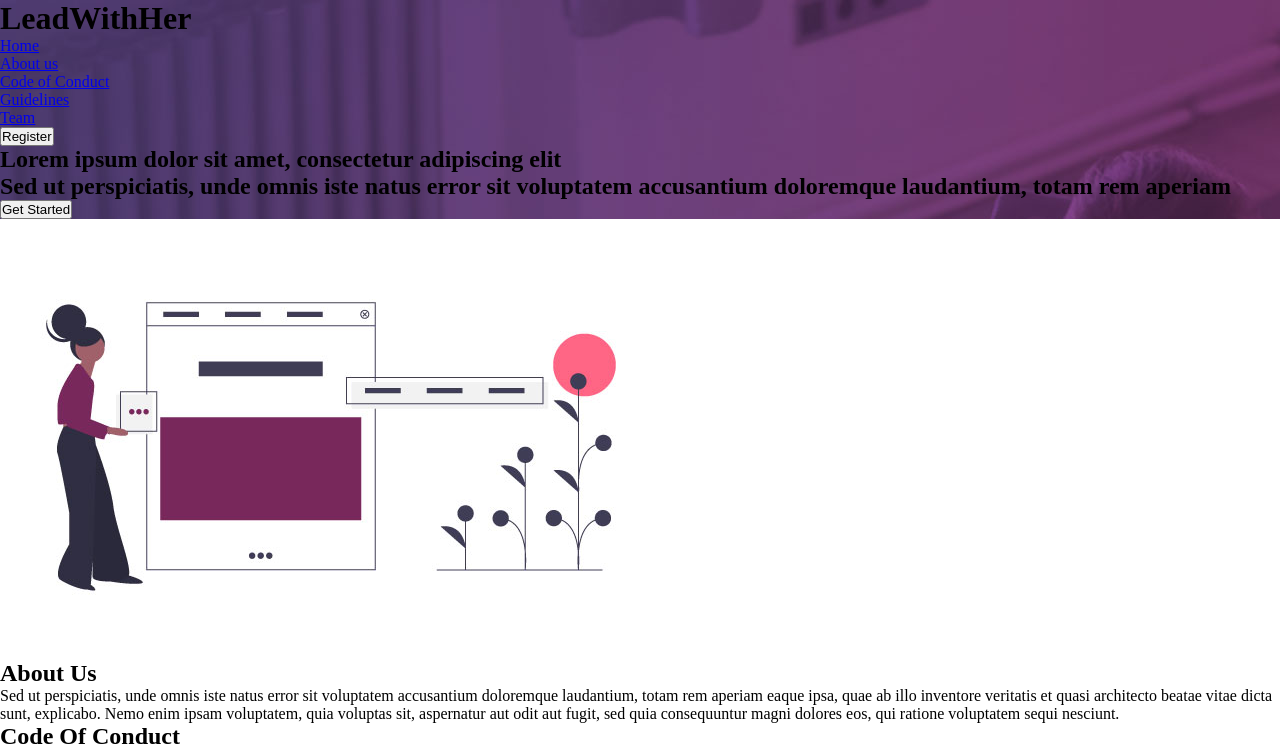
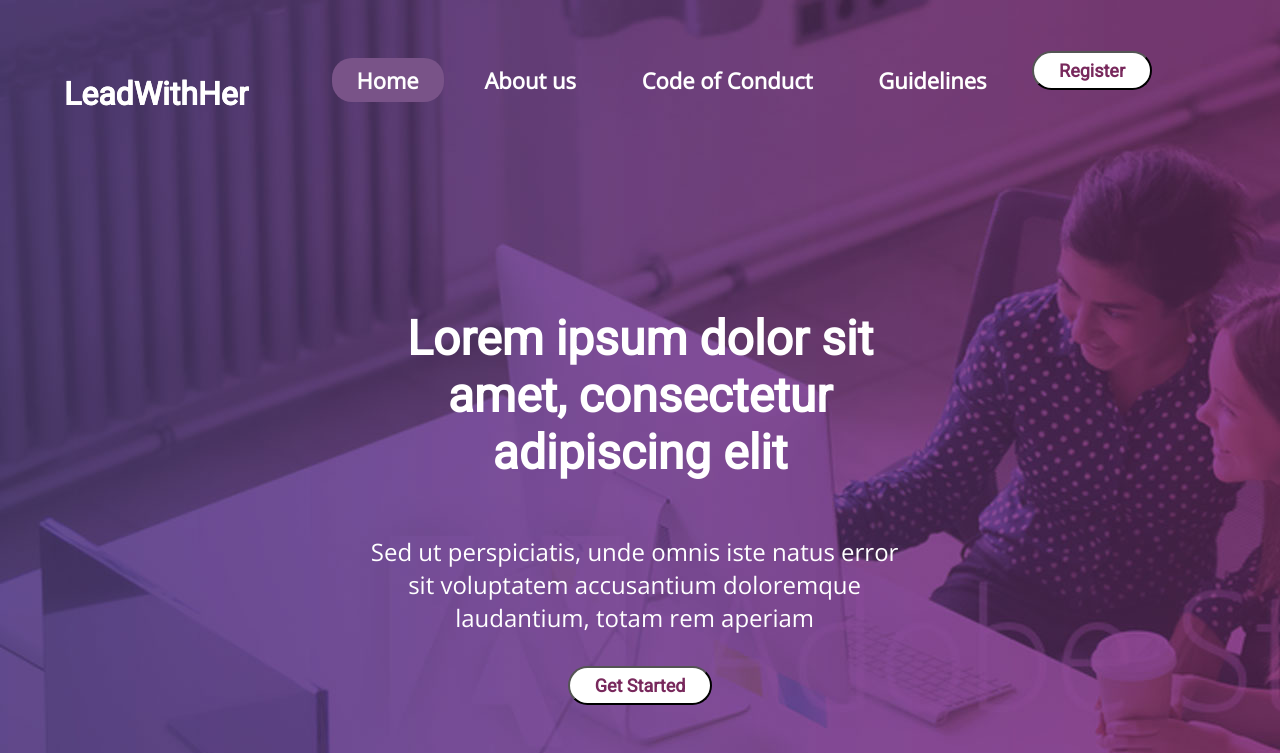
Before and after one commit to marionschleifer/lead-with-her, a plain HTML site: page index.html in a window 1280 px wide. Shown: the top 753 px of the page. Drawn offline with nearby package versions, Linux system fonts and the light colour scheme.

Commit message:
css of navigatin and 1st section done

```diff
--- a/styles.css
+++ b/styles.css
@@ -1,8 +1,107 @@
+@import url('https://fonts.googleapis.com/css?family=Open+Sans:300|Roboto&display=swap');
 *{
 	padding: 0px;
 	margin: 0px;
     box-sizing: border-box;
+    font-family: 'Open Sans' , sans-serif;
+    overflow-x: hidden;
 }
 .header-section{
 	background-image: url("images/get-background.jpg");
+    height: 900px;
 }
+.logoname{
+    font-size: 2em;
+    position: absolute;
+	top: 75px;
+	left: 5%;
+    color: white;
+    font-family: 'Roboto' , sans-serif;
+}
+.nav-bar-box{
+	box-sizing: border-box;
+	width: 100%;
+	margin-left: 15%;
+	padding-left: 10%;
+	padding-bottom: 5%;
+}
+.nav-bar--{
+	display: inline-block;
+	list-style-type: none;
+	color: white;
+	padding-left: 25px;
+	padding-right: 25px;
+	padding-top: 7px;
+	padding-bottom: 7px;
+	border-radius: 20px;
+	margin-top: 5%;
+	margin-left: 1%;
+}
+.nav-bar-{
+	background-color: #795388;
+}
+.nav-an{
+	text-decoration: none;
+	color: white;
+	font-size: 22px;
+	font-weight: bolder;
+}
+.nav-bar--:hover{
+	background-color: #795388;
+}
+.register-btn{
+	float: right;
+	position: relative;
+	bottom: 120px;
+	right: 10%;
+}
+.r-btn{
+	padding-left: 25px;
+	padding-right: 25px;
+	padding-top: 7px;
+	padding-bottom: 7px;
+	border-radius: 20px;
+	font-size: 18px;
+	font-family: 'Roboto', sans-serif;
+	background-color: white;
+	color: #78285c;
+	font-weight: 900;
+}
+.text-get-started{
+	padding-top: 100px;
+	padding-left: 100px;
+	padding-right: 100px;
+}
+.text-one{
+	font-weight: 900;
+	font-family: 'Roboto', sans-serif;
+	font-size: 3em;
+	color: white;
+    text-align: center;
+    margin-right: 25%;
+    margin-left: 25%;
+    padding-bottom: 5%;
+}
+.text-two{
+	color: white;
+	font-weight: lighter;
+    text-align: center;
+	margin-right: 26%;
+    margin-left: 25%;
+    padding-bottom: 3%;
+}
+.btn-get-started{
+	text-align: center;
+}
+.get-btn{
+	padding-left: 25px;
+	padding-right: 25px;
+	padding-top: 7px;
+	padding-bottom: 7px;
+	border-radius: 20px;
+	font-size: 18px;
+	font-family: 'Roboto', sans-serif;
+	background-color: white;
+	color: #78285c;
+	font-weight: 900;
+}
```
